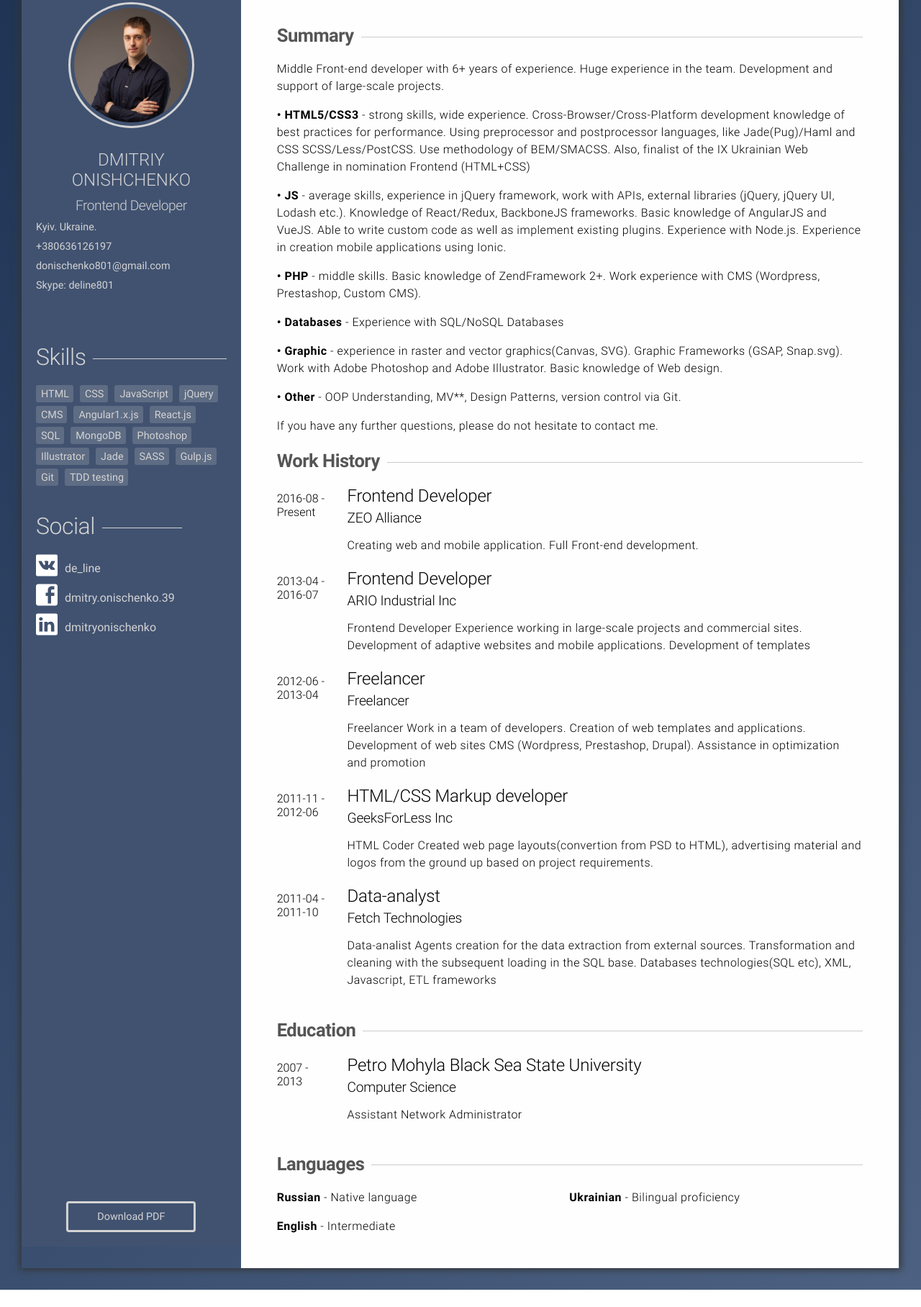
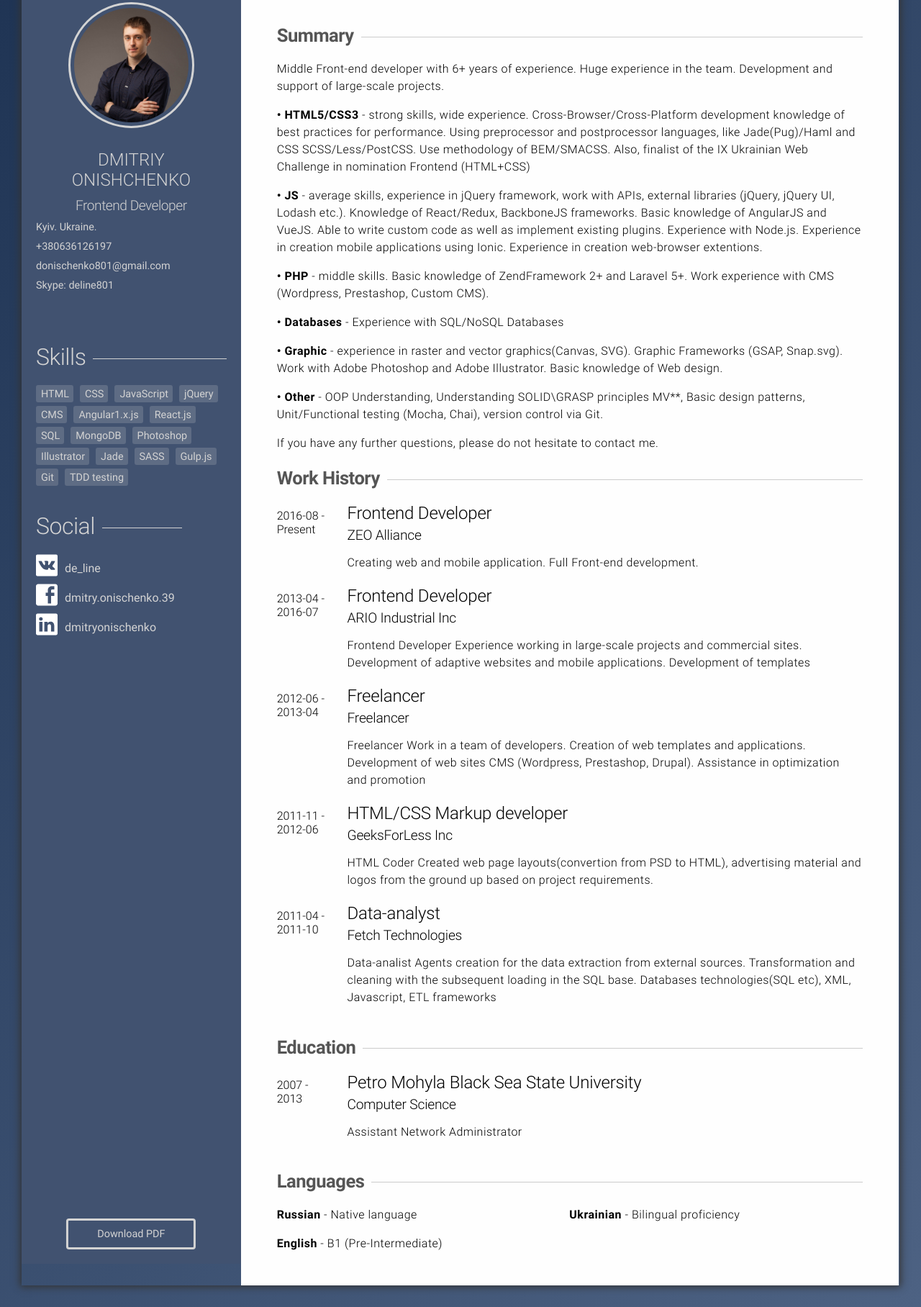
Before and after one commit to Coder801/coder801.github.io, a plain HTML site: page index.html in a window 1280 px wide. Shown: the part 47-1863 px from the top of the page at 72% size. Before the commit the page ends 1839 px from the top, so only its background shows below. Drawn offline with Linux system fonts and the light colour scheme.

Commit message:
update cv

```diff
--- a/index.html
+++ b/index.html
@@ -121,15 +121,15 @@
                             Use methodology of BEM/SMACSS. Also, finalist of the IX Ukrainian Web Challenge in nomination Frontend (HTML+CSS)</p>
                         <p>
                             <strong>• JS</strong> - average skills, experience in jQuery framework, work with APIs, external libraries (jQuery, jQuery UI, Lodash etc.). Knowledge of React/Redux, BackboneJS frameworks. Basic knowledge of AngularJS and VueJS. Able
-                            to write custom code as well as implement existing plugins. Experience with Node.js. Experience in creation mobile applications using Ionic.</p>
+                            to write custom code as well as implement existing plugins. Experience with Node.js. Experience in creation mobile applications using Ionic. Experience in creation web-browser extentions.</p>
                         <p>
-                            <strong>• PHP</strong> - middle skills. Basic knowledge of ZendFramework 2+. Work experience with CMS (Wordpress, Prestashop, Сustom CMS).</p>
+                            <strong>• PHP</strong> - middle skills. Basic knowledge of ZendFramework 2+ and Laravel 5+. Work experience with CMS (Wordpress, Prestashop, Сustom CMS).</p>
                         <p>
                             <strong>• Databases</strong> - Experience with SQL/NoSQL Databases</p>
                         <p>
                             <strong>• Graphic</strong> - experience in raster and vector graphics(Canvas, SVG). Graphic Frameworks (GSAP, Snap.svg). Work with Adobe Photoshop and Adobe Illustrator. Basic knowledge of Web design.</p>
                         <p>
-                            <strong>• Other</strong> - OOP Understanding, MV**, Design Patterns, version control via Git.</p>
+                            <strong>• Other</strong> - OOP Understanding, Understanding SOLID\GRASP principles MV**, Basic design patterns, Unit/Functional testing (Mocha, Chai), version control via Git.</p>
                         <p>If you have any further questions, please do not hesitate to contact me.</p>
                         <h2 class="title">Work History</h2>
                         <dl class="timeline">
@@ -217,7 +217,7 @@
                         <div class="row">
                             <div class="col-6">
                                 <p>
-                                    <strong>English</strong> - Intermediate</p>
+                                    <strong>English</strong> - B1 (Pre-Intermediate)</p>
                             </div>
                         </div>
                     </main>
```
Also changed, not shown: package-lock.json (added).
